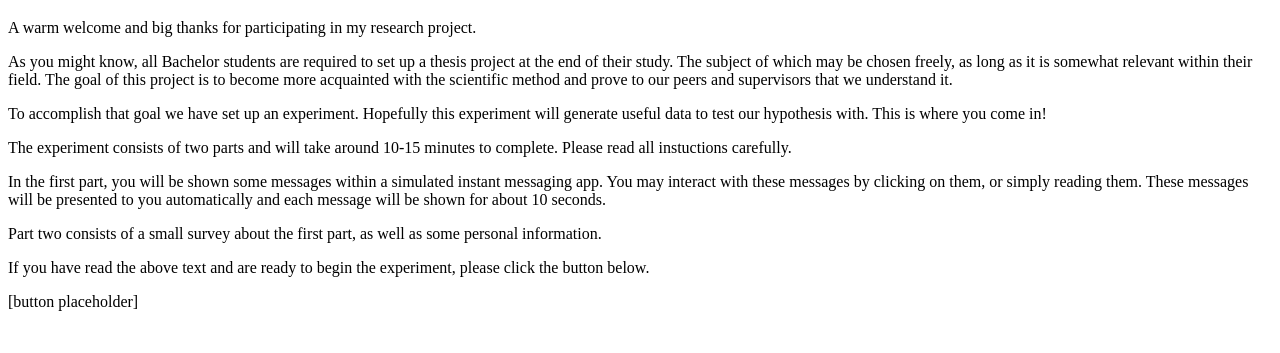
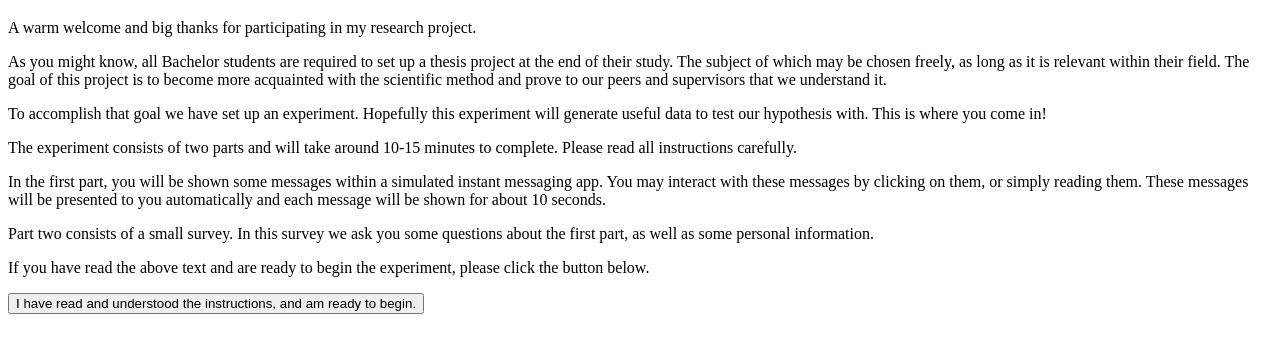
Before and after one commit to reiniersanders/reiniersanders.github.io, a plain HTML site: page index.html in a window 1280 px wide. Shown: the part 61-414 px from the top of the page. Drawn offline with Linux system fonts and the light colour scheme.

Commit message:
Added button, fixed some spelling errors.

```diff
--- a/index.html
+++ b/index.html
@@ -3,12 +3,12 @@
   <body>
       <h1>Hello there!</h1>
       <p>A warm welcome and big thanks for participating in my research project.<p>
-      <p>As you might know, all Bachelor students are required to set up a thesis project at the end of their study. The subject of which may be chosen freely, as long as it is somewhat relevant within their field. The goal of this project is to become more acquainted with the scientific method and prove to our peers and supervisors that we understand it.</p>
+      <p>As you might know, all Bachelor students are required to set up a thesis project at the end of their study. The subject of which may be chosen freely, as long as it is relevant within their field. The goal of this project is to become more acquainted with the scientific method and prove to our peers and supervisors that we understand it.</p>
       <p>To accomplish that goal we have set up an experiment. Hopefully this experiment will generate useful data to test our hypothesis with. This is where you come in!</p>
-      <p>The experiment consists of two parts and will take around 10-15 minutes to complete. Please read all instuctions carefully.</p>
+      <p>The experiment consists of two parts and will take around 10-15 minutes to complete. Please read all instructions carefully.</p>
       <p>In the first part, you will be shown some messages within a simulated instant messaging app. You may interact with these messages by clicking on them, or simply reading them. These messages will be presented to you automatically and each message will be shown for about 10 seconds.</p>
-      <p>Part two consists of a small survey about the first part, as well as some personal information.</p>
+      <p>Part two consists of a small survey. In this survey we ask you some questions about the first part, as well as some personal information.</p>
       <p>If you have read the above text and are ready to begin the experiment, please click the button below.</p>
-      [button placeholder]
+      <button type="button">I have read and understood the instructions, and am ready to begin.</button>
   </body>
 </html>
```
